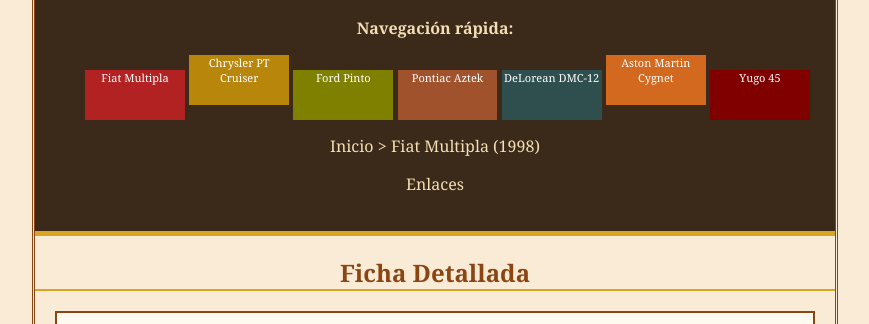
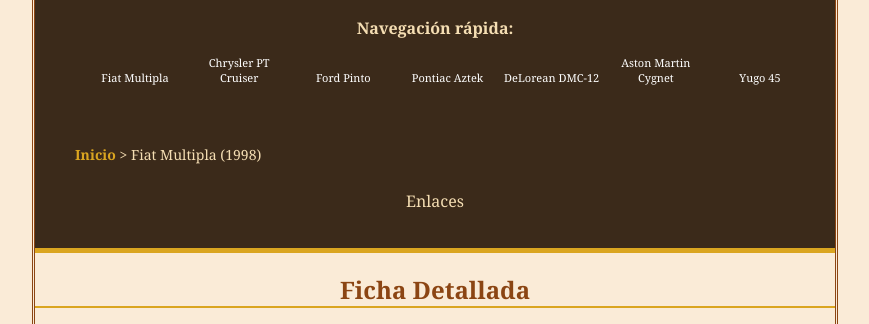
Before and after one commit to Merchannn/Merchannn.github.io, a plain HTML site: page multipla.html in a window 1280 px wide. Shown: the part 145-469 px from the top of the page, without its empty margins (205-1074 px from the left). Drawn offline with Linux system fonts and the light colour scheme.

Commit message:
Add files via upload

```diff
--- a/estilos3.css
+++ b/estilos3.css
@@ -34,25 +34,25 @@ nav li{
     color:white;
 }
 li.menu1{
-    background-color:firebrick;
+     background-color:#3b2a1a;
 }
 li.menu2{
-    background-color:darkgoldenrod;
+    background-color:#3b2a1a;
 }
 li.menu3{
-    background-color:olive;
+    background-color:#3b2a1a;
 }
 li.menu4{
-    background-color:sienna;
+    background-color:#3b2a1a;
 }
 li.menu5{
-    background-color:darkslategray;
+    background-color:#3b2a1a;
 }
 li.menu6{
-    background-color:chocolate;
+    background-color:#3b2a1a;
 }
 li.menu7{
-    background-color:maroon;
+    background-color:#3b2a1a;
 }
 nav li:hover{
     background-color:goldenrod;
@@ -108,9 +108,32 @@ footer{
 }
 
 footer img {
-    width: 24px;  /* Tamaño pequeño y discreto para el pie de página */
-    height: 24px; /* Mismo tamaño para que sean perfectamente simétricos */
-    object-fit: contain; /* Evita que las imágenes se deformen */
-    margin: 0 10px; /* Añade un espacio horizontal entre cada logo */
-    vertical-align: middle; /* Alinea los logos correctamente con el texto */
+    width: 24px;
+    height: 24px;
+    object-fit: contain;
+    margin: 0 10px;
+    vertical-align: middle;
 }
+/* Migas de pan transparentes dentro de la cabecera */
+nav.migas {
+    background-color: transparent;
+    border: none;
+    padding: 10px 20px;
+    font-size: 14px;
+    text-align: left;
+    color: wheat;
+}
+
+nav.migas a {
+    color: goldenrod;
+    text-decoration: none;
+    font-weight: bold;
+}
+
+nav.migas a:hover {
+    text-decoration: underline;
+}
+
+nav.migas span {
+    color: wheat;
+}
```
